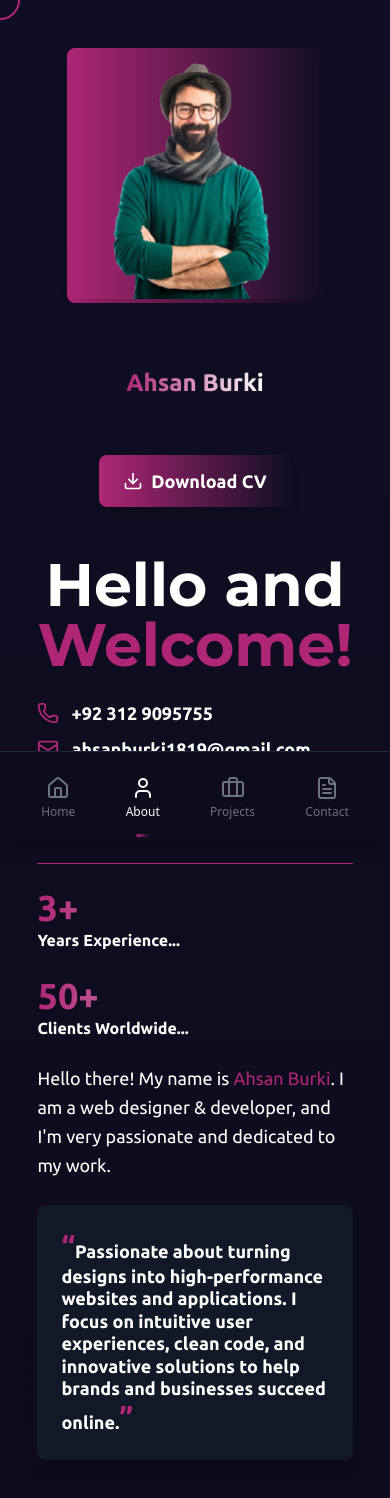
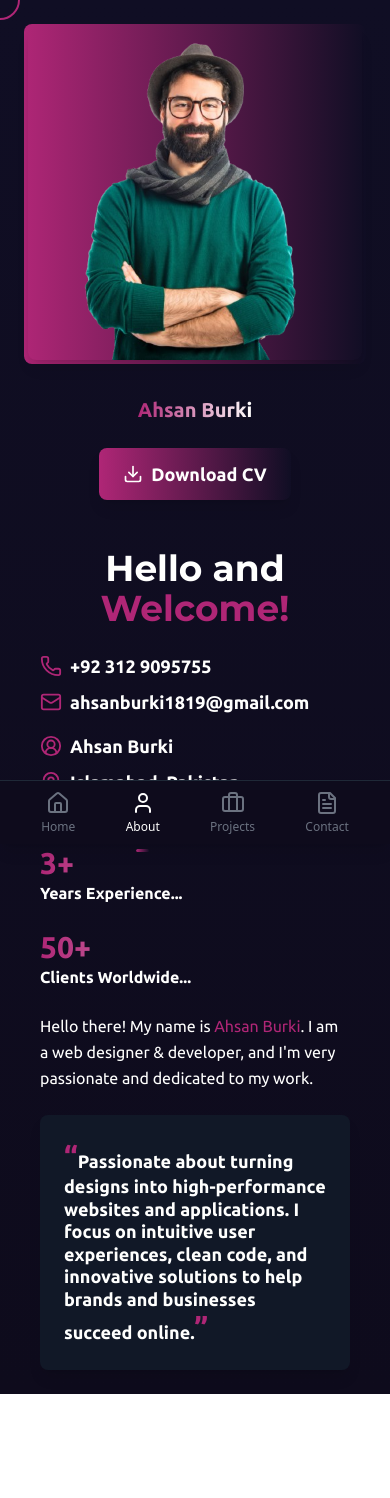
Before and after one commit to Ahsan-Burki2126/Ahsan-Burki, a React (Vite) app: page /about in a window 390 px wide. Shown: the top 1498 px of the page. After the commit the page ends 1394 px from the top, so only its background shows below. Built offline with nearby package versions, Linux system fonts and the light colour scheme; a web font is replaced by a local one.

Commit message:
resolved the responsiveness issue of about section , caused by AOS (fade-left)

```diff
--- a/src/Pages/About.jsx
+++ b/src/Pages/About.jsx
@@ -1,22 +1,19 @@
 import { Mail, MapPin, Phone, CircleUserRound, Download } from "lucide-react";
 import React, { useEffect, useRef, useState } from "react";
-
 import AOS from "aos";
 import "aos/dist/aos.css";
 import Profile from "../assets/Profile.png";
 
 const About = () => {
-  const leftSectionRef = useRef(null);
   const rightSectionRef = useRef(null);
   const [rightSectionHeight, setRightSectionHeight] = useState("auto");
 
   useEffect(() => {
     AOS.init({
-      duration: 700, // Faster animation speed
-      once: true, // Ensures animation runs once
+      duration: 700,
+      once: true,
     });
 
-    // Adjust the height of the left section to match the right section on large screens
     const adjustHeight = () => {
       if (rightSectionRef.current && window.innerWidth >= 1024) {
         setRightSectionHeight(`${rightSectionRef.current.clientHeight}px`);
@@ -31,12 +28,103 @@ const About = () => {
   }, []);
 
   return (
-    <div className="bg-gradient-to-b w-full from-blue to-dark-blue p-12 text-white font-ubuntu flex justify-center">
-      <div className="max-w-5xl flex flex-col lg:flex-row items-center lg:items-stretch gap-12">
-        {/* Profile Image Section with Name and Download Button */}
+    <div className="bg-gradient-to-b from-blue to-dark-blue w-full p-6 sm:p-12 text-white font-ubuntu flex justify-center">
+      <div className="max-w-5xl w-full flex flex-col-reverse lg:flex-row-reverse items-center lg:items-stretch gap-12">
+        {/* Right Section (Text Content) */}
+        <div ref={rightSectionRef} className="flex-1 text-left px-4 sm:px-0">
+          <h1
+            className="text-4xl sm:text-6xl text-center lg:text-left font-bold font-montserrat"
+            data-aos="fade-right"
+            data-aos-delay="700"
+          >
+            Hello and <span className="text-purple">Welcome!</span>
+          </h1>
+
+          <div
+            className="mt-6 flex flex-col sm:flex-row gap-4 sm:gap-10 text-lg"
+            data-aos="fade-right"
+            data-aos-delay="900"
+          >
+            <div className="flex flex-col gap-2">
+              <div className="flex items-center gap-2 sm:gap-3 font-semibold">
+                <Phone className="text-purple" size={22} />
+                <span>+92 312 9095755</span>
+              </div>
+              <div className="flex items-center gap-2 sm:gap-3 font-semibold">
+                <Mail className="text-purple" size={22} />
+                <span>ahsanburki1819@gmail.com</span>
+              </div>
+            </div>
+            <div className="flex flex-col gap-2">
+              <div className="flex items-center gap-2 sm:gap-3 font-semibold">
+                <CircleUserRound className="text-purple" size={22} />
+                <span>Ahsan Burki</span>
+              </div>
+              <div className="flex items-center gap-2 sm:gap-3 font-semibold">
+                <MapPin className="text-purple" size={22} />
+                <span>Islamabad, Pakistan</span>
+              </div>
+            </div>
+          </div>
+
+          <div
+            className="border-t border-purple my-6"
+            data-aos="fade-in"
+            data-aos-delay="700"
+          ></div>
+
+          <div
+            className="flex flex-col sm:flex-row gap-6 sm:gap-12"
+            data-aos="fade-up"
+            data-aos-delay="1000"
+          >
+            <div>
+              <h3 className="text-3xl sm:text-4xl font-bold text-purple-400 bg-gradient-to-r from-purple to-white text-transparent bg-clip-text">
+                3+
+              </h3>
+              <p className="text-md text-gray font-semibold">
+                Years Experience...
+              </p>
+            </div>
+            <div>
+              <h3 className="text-3xl sm:text-4xl font-bold text-purple-400 bg-gradient-to-r from-purple to-white text-transparent bg-clip-text">
+                50+
+              </h3>
+              <p className="text-md text-gray font-semibold">
+                Clients Worldwide...
+              </p>
+            </div>
+          </div>
+
+          <p
+            className="mt-6 text-md sm:text-lg text-gray leading-relaxed"
+            data-aos="fade-down"
+            data-aos-delay="1200"
+          >
+            Hello there! My name is{" "}
+            <span className="text-purple">Ahsan Burki</span>. I am a web
+            designer & developer, and I'm very passionate and dedicated to my
+            work.
+          </p>
+
+          <div
+            className="bg-gray-900 p-6 rounded-lg mt-6 shadow-lg"
+            data-aos="fade-in"
+            data-aos-delay="1400"
+          >
+            <p className="text-lg font-semibold text-white leading-tight">
+              <span className="text-3xl text-purple">“</span>Passionate about
+              turning designs into high-performance websites and applications. I
+              focus on intuitive user experiences, clean code, and innovative
+              solutions to help brands and businesses succeed online.
+              <span className="text-3xl text-purple">”</span>
+            </p>
+          </div>
+        </div>
+
+        {/* Left Section (Profile Image & CV) */}
         <div
-          ref={leftSectionRef}
-          className="relative flex flex-col items-center gap-14 w-64 lg:w-80 flex-shrink-0"
+          className="relative flex flex-col items-center gap-6 w-full sm:w-64 lg:w-80 flex-shrink-0"
           style={{ height: rightSectionHeight }}
         >
           <div
@@ -51,20 +139,18 @@ const About = () => {
             />
           </div>
 
-          {/* Name Below Image - Now Closer to Image */}
           <h1
-            className="mt-2 text-2xl font-bold text-center bg-gradient-to-r from-purple to-white bg-clip-text text-transparent lg:text-3xl"
+            className="mt-2 text-xl sm:text-2xl font-bold text-center bg-gradient-to-r from-purple to-white bg-clip-text text-transparent"
             data-aos="fade-up"
             data-aos-delay="900"
           >
             Ahsan Burki
           </h1>
 
-          {/* Download CV Button */}
           <a
-            href="/path-to-cv.pdf" // Replace with actual CV path
+            href="/path-to-cv.pdf"
             download="Ahsan_Burki_CV.pdf"
-            className=" px-6 py-3 text-lg font-semibold text-white rounded-lg shadow-lg transition-all duration-300 bg-gradient-to-r from-purple to-blue flex items-center gap-2"
+            className="px-6 py-3 text-lg font-semibold text-white rounded-lg shadow-lg transition-all duration-300 bg-gradient-to-r from-purple to-blue flex items-center gap-2"
             data-aos="fade-up"
             data-aos-delay="1100"
           >
@@ -72,98 +158,6 @@ const About = () => {
             Download CV
           </a>
         </div>
-
-        {/* Right Section */}
-        <div ref={rightSectionRef} className="flex-1 text-left">
-          <h1
-            className="text-6xl text-center lg:text-start lg:text-6xl lg:leading-relaxed font-bold font-montserrat"
-            data-aos="fade-left"
-            data-aos-delay="700"
-          >
-            Hello and <span className="text-purple">Welcome!</span>
-          </h1>
-
-          <div
-            className="mt-6 flex flex-col lg:flex-row gap-2 lg:gap-20 text-lg"
-            data-aos="fade-left"
-            data-aos-delay="900"
-          >
-            <div className="flex flex-col gap-2">
-              <div className="flex items-center gap-3 font-semibold">
-                <Phone className="text-purple" size={22} />
-                <span>+92 312 9095755</span>
-              </div>
-              <div className="flex items-center gap-3 font-semibold">
-                <Mail className="text-purple" size={22} />
-                <span>ahsanburki1819@gmail.com</span>
-              </div>
-            </div>
-            <div className="flex flex-col gap-3">
-              <div className="flex items-center gap-3 font-semibold">
-                <CircleUserRound className="text-purple" size={22} />
-                <span>Ahsan Burki</span>
-              </div>
-              <div className="flex items-center gap-3 font-semibold">
-                <MapPin className="text-purple" size={22} />
-                <span>Islamabad, Pakistan</span>
-              </div>
-            </div>
-          </div>
-
-          <div
-            className="border-t border-purple my-6"
-            data-aos="fade-in"
-            data-aos-delay="700"
-          ></div>
-
-          <div
-            className="flex flex-col md:flex-row gap-6 md:gap-12"
-            data-aos="fade-left"
-            data-aos-delay="1000"
-          >
-            <div>
-              <h3 className="text-4xl font-bold text-purple-400 bg-gradient-to-r from-purple to-white text-transparent bg-clip-text">
-                3+
-              </h3>
-              <p className="text-md text-gray font-semibold">
-                Years Experience...
-              </p>
-            </div>
-            <div>
-              <h3 className="text-4xl font-bold text-purple-400 bg-gradient-to-r from-purple to-white text-transparent bg-clip-text">
-                50+
-              </h3>
-              <p className="text-md text-gray font-semibold">
-                Clients Worldwide...
-              </p>
-            </div>
-          </div>
-
-          <p
-            className="mt-6 text-lg text-gray leading-relaxed"
-            data-aos="fade-left"
-            data-aos-delay="1200"
-          >
-            Hello there! My name is{" "}
-            <span className="text-purple">Ahsan Burki</span>. I am a web
-            designer & developer, and I'm very passionate and dedicated to my
-            work.
-          </p>
-
-          <div
-            className="bg-gray-900 p-6 rounded-lg mt-6 shadow-lg"
-            data-aos="fade-left"
-            data-aos-delay="1400"
-          >
-            <p className="text-lg font-semibold text-white leading-tight">
-              <span className="text-3xl text-purple">“</span>Passionate about
-              turning designs into high-performance websites and applications. I
-              focus on intuitive user experiences, clean code, and innovative
-              solutions to help brands and businesses succeed online.
-              <span className="text-3xl text-purple">”</span>
-            </p>
-          </div>
-        </div>
       </div>
     </div>
   );
--- a/src/components/FooterNav.jsx
+++ b/src/components/FooterNav.jsx
@@ -5,7 +5,12 @@ import { Home, User, Briefcase, FileText, MessageSquare } from "lucide-react";
 
 const FooterNav = () => {
   return (
-    <div className="lg:hidden fixed bottom-0 left-0 right-0 py-3 px-4 flex justify-around items-center z-50 border-t border-gray-800 shadow-lg bg-dark-blue">
+    <>
+      {/* Spacer div to push content above navbar */}
+      <div className="h-16 lg:hidden"></div>
+
+      {/* Mobile Navbar */}
+      <div className="lg:hidden fixed bottom-0 left-0 right-0 h-16 py-3 px-4 flex justify-around items-center z-50 border-t border-gray-800 shadow-lg bg-dark-blue">
         {navbarData.map((item, index) => {
           // Assigning icons dynamically based on index (modify as needed)
           const icons = [Home, User, Briefcase, FileText, MessageSquare];
@@ -36,6 +41,7 @@ const FooterNav = () => {
           );
         })}
       </div>
+    </>
   );
 };
 
```
Lines whose indentation alone changed are shown as unchanged.
